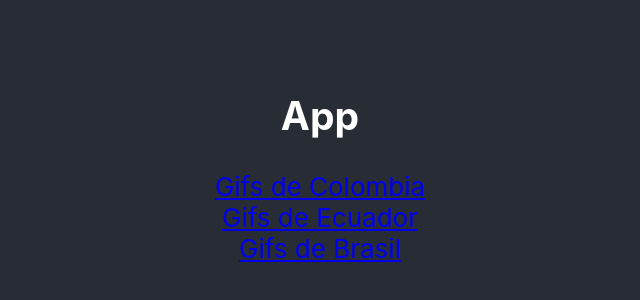
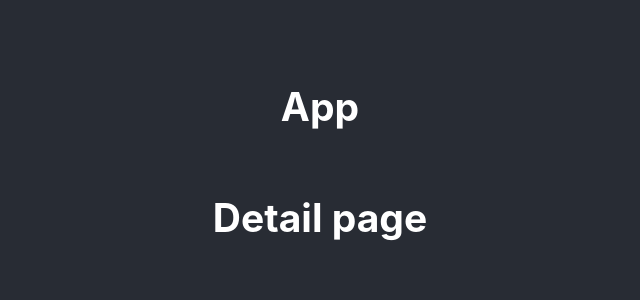
Before and after one commit to jorge-llanque/Gif-Shuriken, a React (Create React App) app: page /gif/brasil in a window 1280 px wide. Shown: the part 238-538 px from the top of the page, without its empty margins (320-960 px from the left). Built offline with nearby package versions, Linux system fonts and the light colour scheme.

Commit message:
Add Detail page

```diff
--- a/src/App.js
+++ b/src/App.js
@@ -3,7 +3,7 @@ import './App.css';
 import ListOfGifs from "./components/ListOfGifs";
 import { Route, Link } from "wouter";
 import Home from "./pages/Home";
-
+import Detail from './pages/Detail'
 
 function App() {
 
@@ -11,14 +11,11 @@ function App() {
     <div className="App">
       <section className="App-content">
         <h1>App</h1>
-        <Link to="/gif/colombia">Gifs de Colombia</Link>
-        <Link to="/gif/ecuador">Gifs de Ecuador</Link>
-        <Link to="/gif/brasil">Gifs de Brasil</Link>
-
         <Route component={Home} path="/" />
         <Route
           component={ListOfGifs}
           path="/search/:keyword" />
+        <Route component={Detail} path="/gif/:id" />
       </section>
     </div>
   );
--- /dev/null
+++ b/src/pages/Detail/index.js
@@ -0,0 +1,9 @@
+import React from 'react'
+
+export default function Detail() {
+    return (
+        <div>
+            <h1>Detail page</h1>
+        </div>
+    )
+}
```
